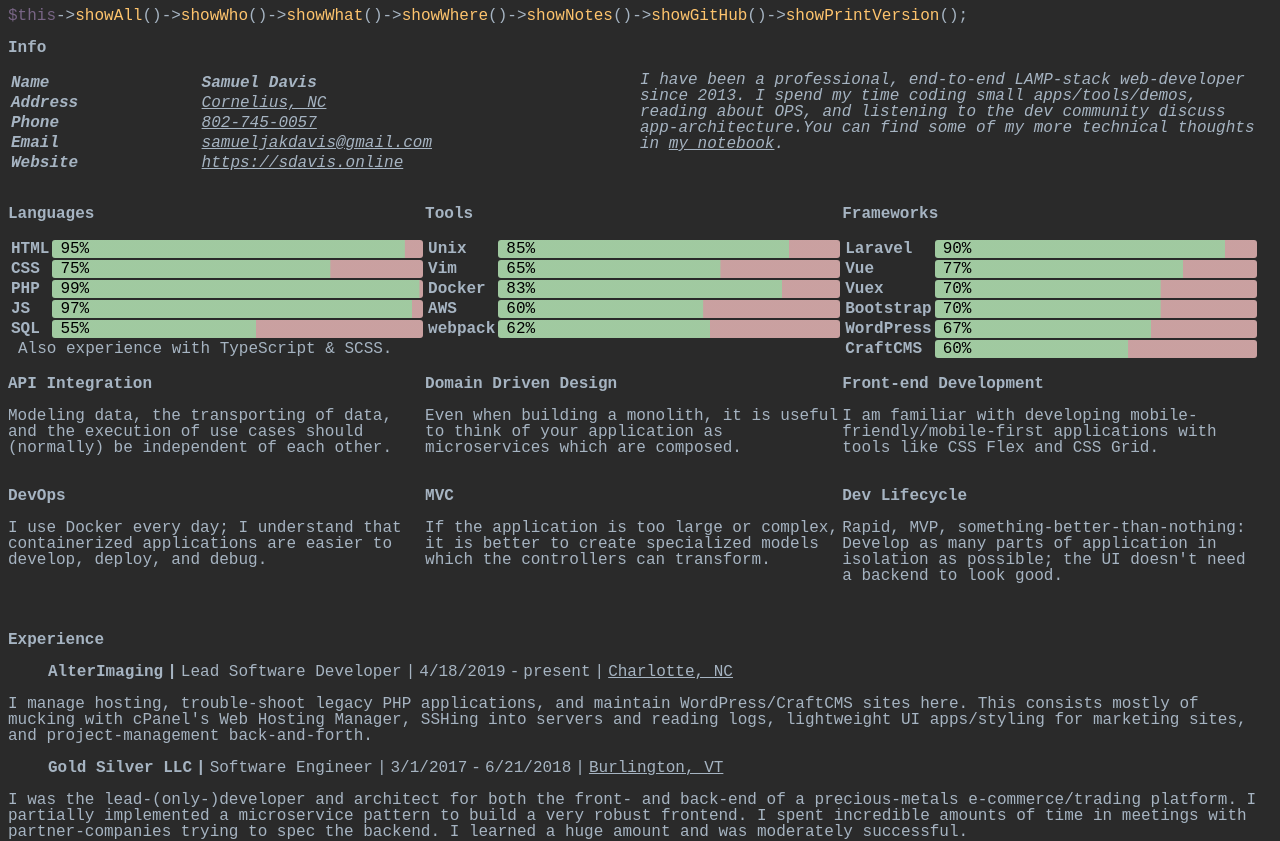
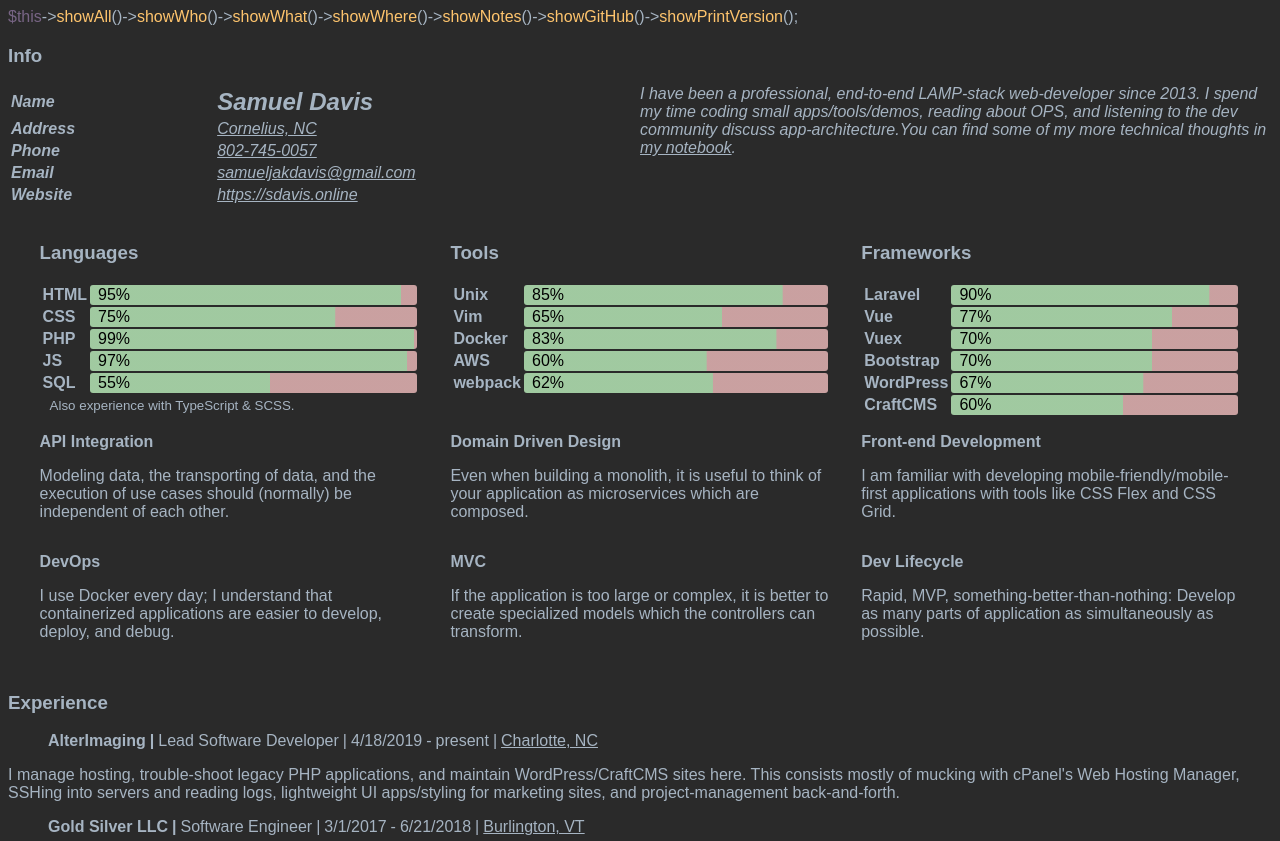
Before and after one commit to SamuelDavis/homepage, a Vue app: page / in a window 1280 px wide. Shown: the top 841 px of the page. Built offline with nearby package versions, Linux system fonts and the light colour scheme.

Commit message:
better spacing; hide notes link on printed

```diff
--- a/src/App.vue
+++ b/src/App.vue
@@ -102,7 +102,7 @@
           { label: 'Front-end Development', description: 'I am familiar with developing mobile-friendly/mobile-first applications with tools like CSS Flex and CSS Grid.' },
           { label: 'DevOps', description: 'I use Docker every day; I understand that containerized applications are easier to develop, deploy, and debug.' },
           { label: 'MVC', description: 'If the application is too large or complex, it is better to create specialized models which the controllers can transform.' },
-          { label: 'Dev Lifecycle', description: 'Rapid, MVP, something-better-than-nothing: Develop as many parts of application in isolation as possible; the UI doesn\'t need a backend to look good.' }
+          { label: 'Dev Lifecycle', description: 'Rapid, MVP, something-better-than-nothing: Develop as many parts of application as simultaneously as possible.' }
         ],
         contact: {
           name: { text: 'Samuel Davis' },
@@ -175,9 +175,12 @@
 </script>
 
 <style lang="scss">
-    $lineHeight: 16px;
     $colorText: rgb(166, 180, 194);
     $colorBg: rgb(42, 42, 42);
+
+    * {
+        font-family: Arial, sans-serif;
+    }
 
     @media print {
         #title {
@@ -210,13 +213,14 @@
 
     * {
         color: $colorText;
-        font-size: $lineHeight;
-        line-height: $lineHeight;
     }
 
     html {
         background-color: $colorBg;
-        font-family: monospace;
+    }
+
+    article {
+        margin-bottom: 1em;
     }
 
     #title {
@@ -227,10 +231,10 @@
         display: flex;
         flex-wrap: wrap;
         align-items: start;
+        justify-content: space-evenly;
 
         > * {
-            flex: 0 1 33%;
-            margin-bottom: 1em;
+            flex: 0 1 30%;
         }
     }
 </style>
```
